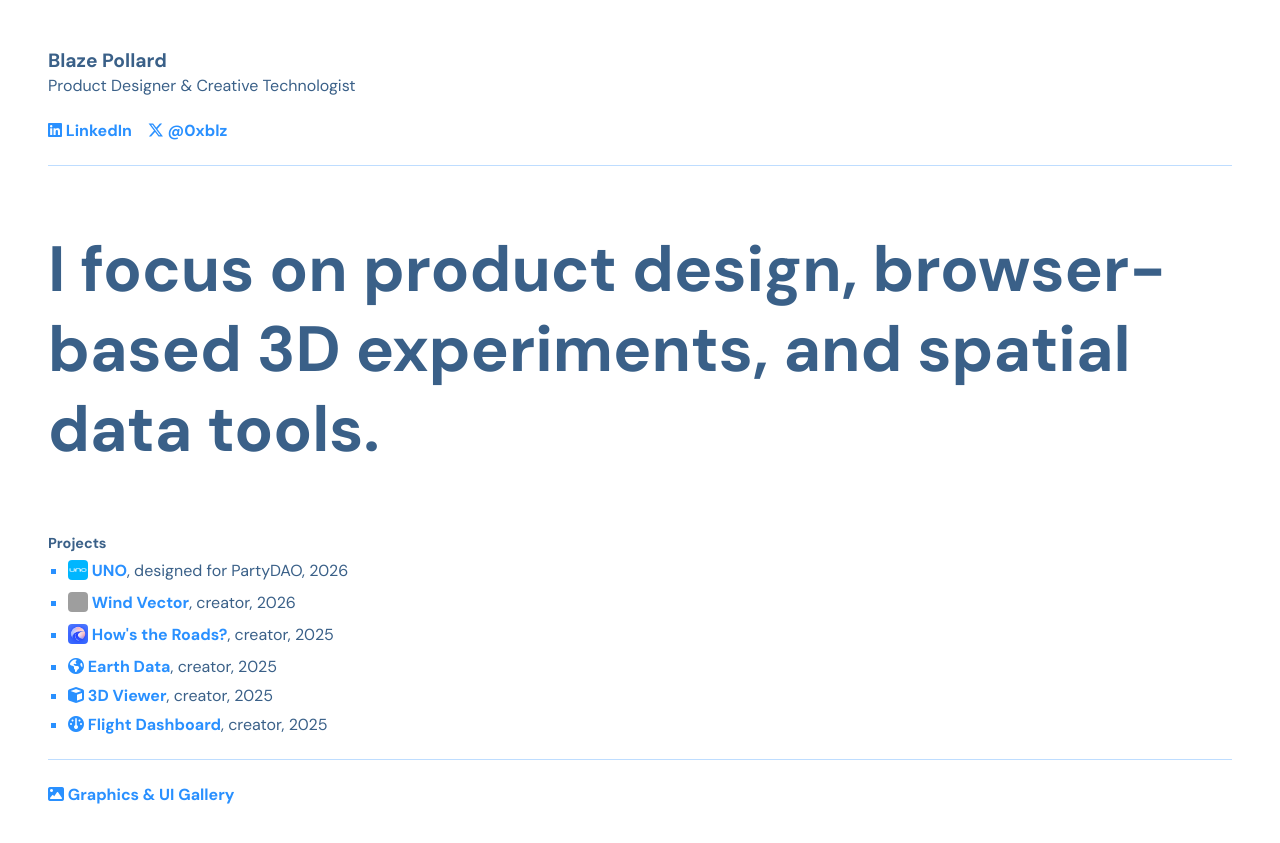
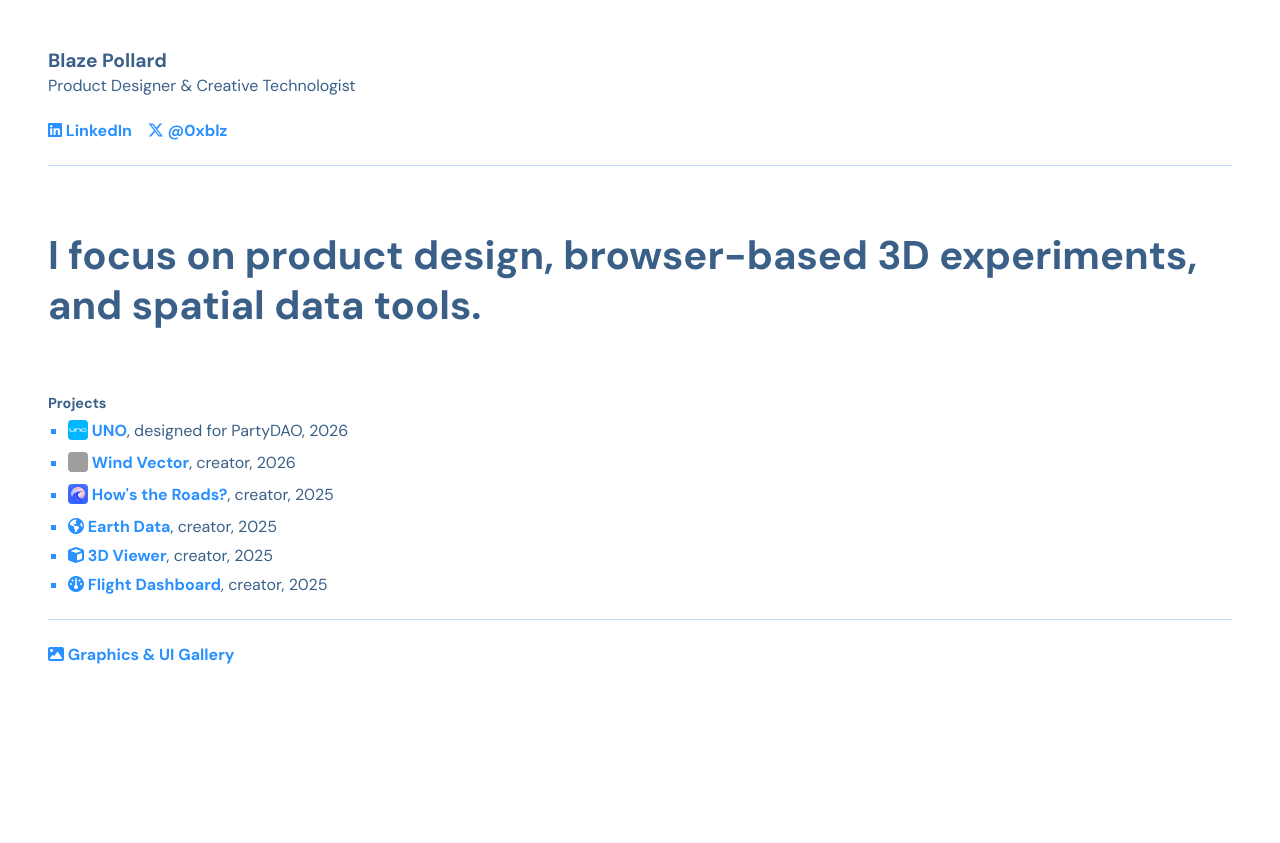
Before and after one commit to 0xblz/blaze-design, a Jekyll site: the page built from index.html, in a window 1280 px wide. Shown: the top 843 px of the page. Built offline with Jekyll 4.4.1, drawn with Linux system fonts in a browser that asks for light colours; nearby versions of some CDN libraries; grey boxes are pictures that could not be loaded.

Commit message:
font size

```diff
--- a/assets/css/style.scss
+++ b/assets/css/style.scss
@@ -63,7 +63,7 @@ p {
 }
 
 .intro {
-   font-size: 64px;
+   font-size: 2.5rem;
    line-height: 1.25;
    font-weight: 700;
    margin: 4rem 0;
```
